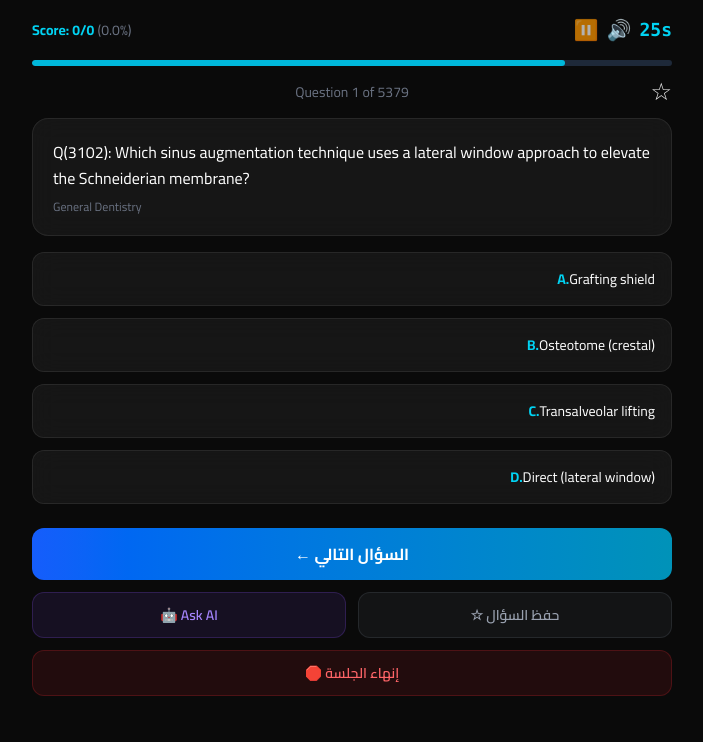
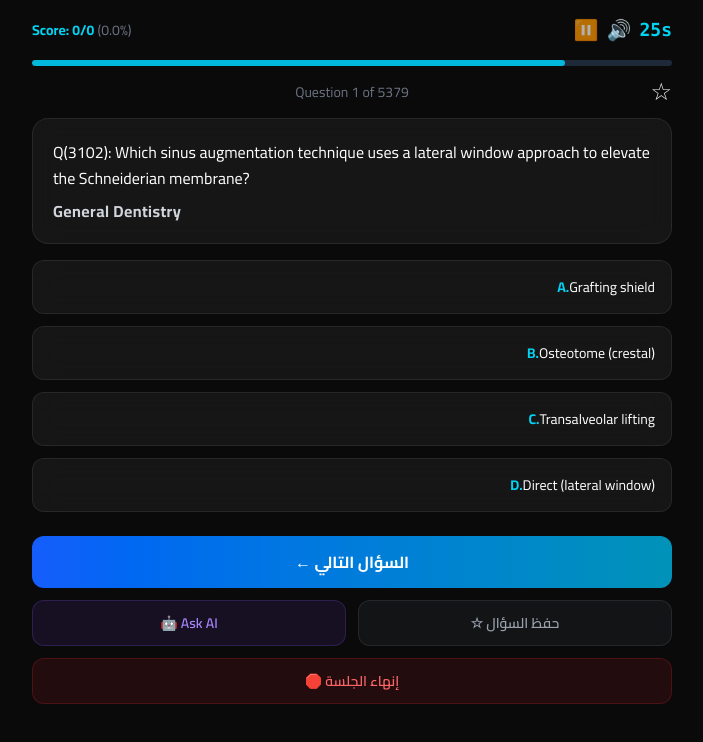
Before and after one commit to drsayedsoud/dental-quiz-app, a Next.js app: page /quiz in a window 1280 px wide. Shown: the top 742 px of the page, without its empty margins (288-991 px from the left). Built offline with nearby package versions, Linux system fonts and the light colour scheme; no server answers.

Commit message:
UI: Make question subject name bigger and bold in Quiz page

```diff
--- a/src/app/quiz/page.tsx
+++ b/src/app/quiz/page.tsx
@@ -360,7 +360,7 @@ function QuizContent() {
           </div>
         )}
         {currentQuestion.metadata && currentQuestion.metadata !== 'nan' && (
-          <p className="text-gray-500 text-xs mt-2">{currentQuestion.metadata}</p>
+          <p className="text-gray-300 text-sm sm:text-base font-bold mt-2 tracking-wide">{currentQuestion.metadata}</p>
         )}
       </motion.div>
 
```
